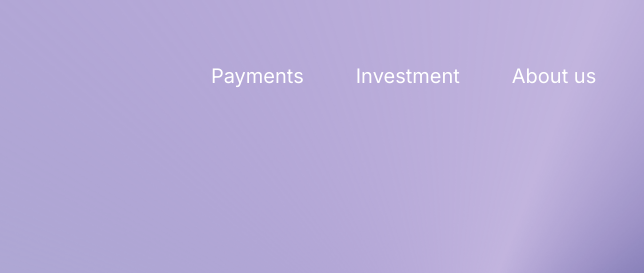
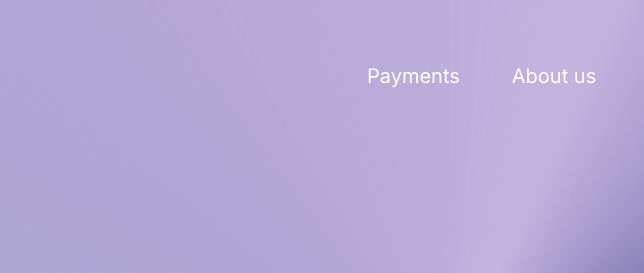
Before and after one commit to min-law/Shimmer-Bank, a plain HTML site: page index.html in a window 1280 px wide. Shown: the top 273 px of the page, 191-835 px from the left. Drawn offline with Linux system fonts and the light colour scheme.

Commit message:
Update index.html

```diff
--- a/index.html
+++ b/index.html
@@ -17,7 +17,7 @@
         <div class="nav-link" id="menu">
             <ul>
                 <li><a href="#">Payments</a></li>
-                <li><a href="#">Investment</a></li>
+
                 <li><a href="#">About us</a></li>
                 <li>
                     <a href="#"><img alt="" src="./icons/User.png"/></a>
```
